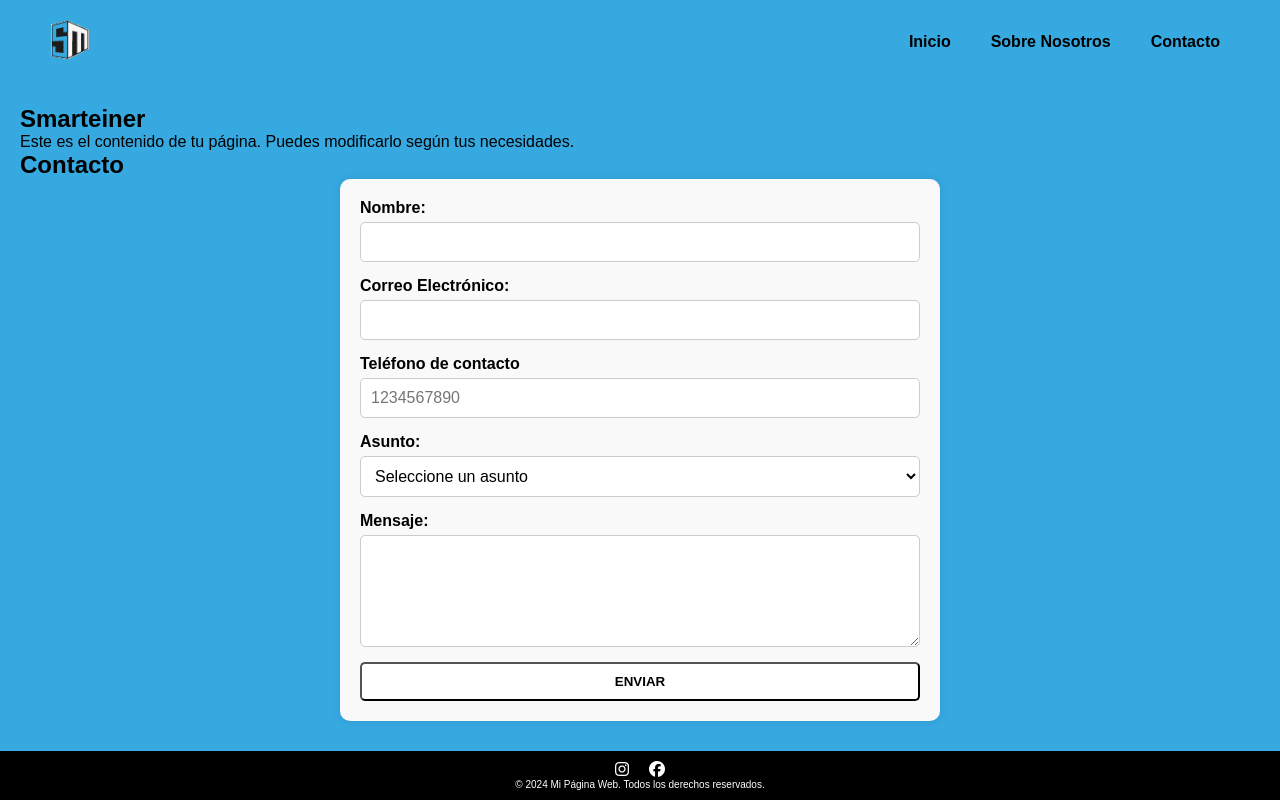
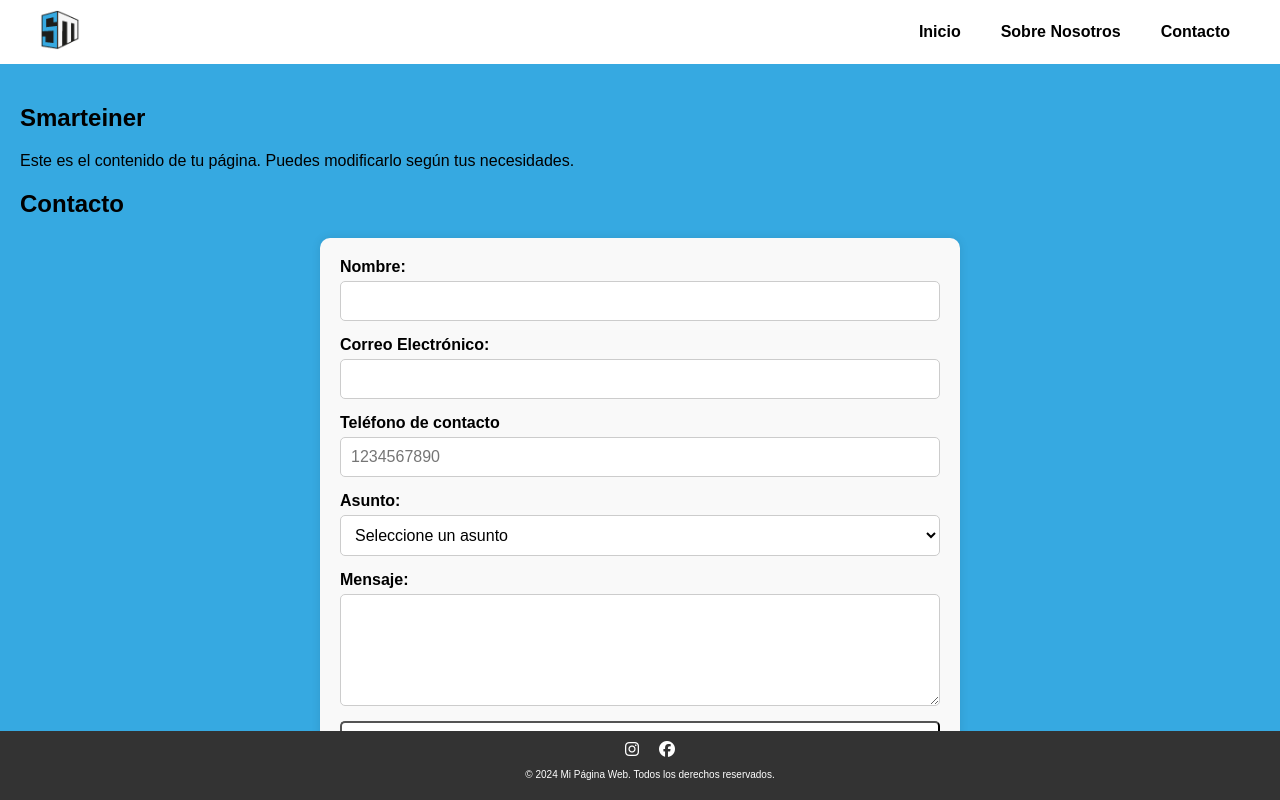
Before and after one commit to RodriColl/Smarteiner, a plain HTML site: page index.html in a window 1280 px wide. Drawn offline with Linux system fonts and the light colour scheme.

Commit message:
Resideño

```diff
--- a/CSS/style.css
+++ b/CSS/style.css
@@ -1,34 +1,15 @@
-*{
+
+body {
+    background-color: #f4f4f4;
     margin: 0;
     padding: 0;
-    box-sizing: border-box;
-}
-
-body {
-    background-color: #36a9e1;
     font-family: "Poppins", sans-serif;
     font-weight: 400;
 }
 
-
-/* NAVBAR */
 nav {
-    /* background-color: #ffffff; */
+    background-color: #ffff;
     padding: 10px;
-    position: sticky; /* Se convierte en sticky al desplazarse */
-    top: 0; /* Se adhiere a la parte superior */
-    width: 100%;
-    background-color: transparent; /* Fondo transparente inicialmente */
-    transition: background-color 0.3s, box-shadow 0.3s; /* Transición suave para el cambio de fondo y sombra */
-    z-index: 1000; /* Asegura que el nav esté por encima de otros elementos */
-}
-
-nav::after {
-    content: "";
-    display: block;
-    height: 1px; /* Ajusta la altura del borde inferior según sea necesario */
-    background-color: transparent; /* Se vuelve visible cuando el usuario se desplaza */
-    transition: background-color 0.3s;
 }
 
 .nav-container {
@@ -37,30 +18,6 @@ nav::after {
     justify-content: space-between;
     max-width: 1200px;
     margin: 0 auto;
-    padding: 10px;
-}
-
-
-.nav-links {
-    display: flex;
-    gap: 20px;
-}
-
-.nav-links a {
-    color: white;
-    text-decoration: none;
-    font-size: 16px;
-    padding: 5px 10px;
-}
-
-.nav-links a:hover {
-    background-color: #333;
-    border-radius: 5px;
-}
-
-nav.sticky {
-    background-color: #fff; /* Fondo blanco cuando está fijo */
-    box-shadow: 0 2px 4px rgba(0,0,0,0.1); /* Sombra sutil para mejorar la visibilidad */
 }
 
 .logo img {
@@ -73,6 +30,7 @@ nav.sticky {
     font-family: "Poppins", sans-serif;
     font-weight: 600;
 }
+
 
 .nav-links a {
     color: black;
@@ -88,18 +46,15 @@ nav.sticky {
     transition: 0.5s;
 }
 
-
-/* MAIN */
 main {
     padding: 20px;
+    background-color: #36a9e1;
 }
 
-
-/* FOOTER */
 footer {
     text-align: center;
     padding: 10px;
-    background-color: #000000;
+    background-color: #333;
     color: #fff;
     position: absolute;
     width: 100vw;
@@ -119,17 +74,10 @@ footer p {
 }
 
 .redes a{
-    color: #ffff;
+    color: #fff;
     text-decoration: none;
 }
 
-.redes a:hover {
-    color: #36a9e1;
-    transition: 0.5s;
-}
-
-
-/* FORMULARIO DE CONTACTO */
 .contact-form {
     display: flex;
     flex-direction: column;
```
Also changed, not shown: index.html (+3 -0 lines), 1 other file.
